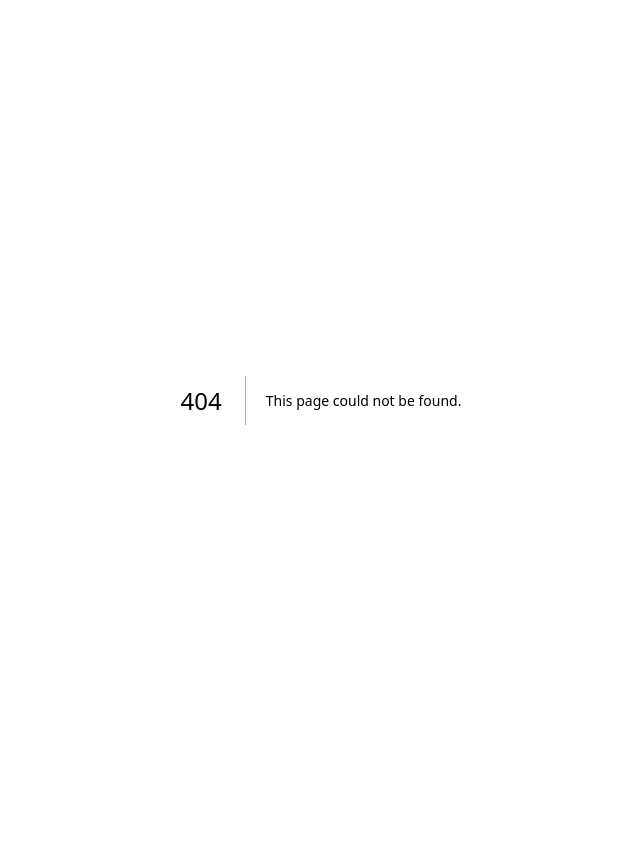
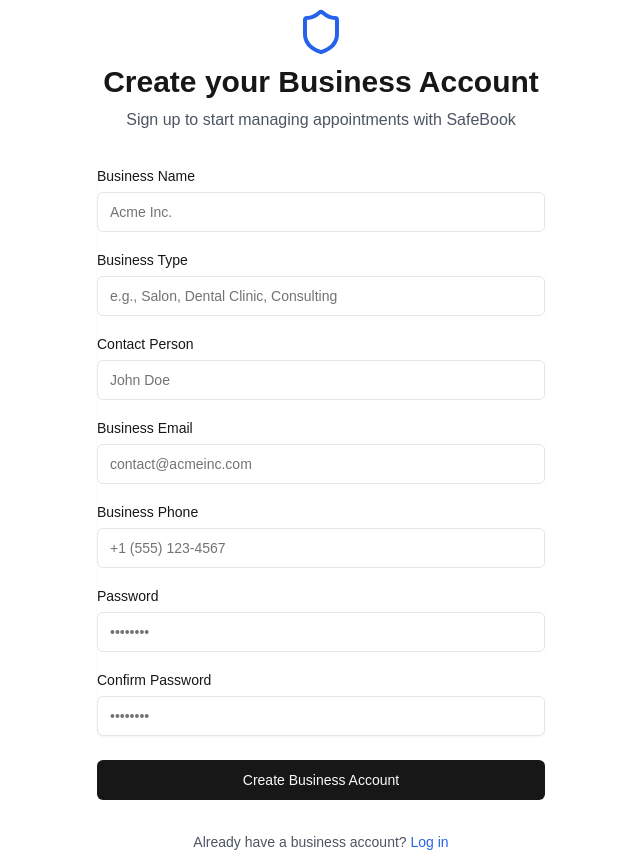
Before and after one commit to aaronaminubandado/SafeBook, a Next.js app: page /business/signup in a window 1280 px wide. Before the commit this address had no page. Shown: the whole page, without its empty margins (319-959 px from the left). Before the commit the page ends 800 px from the top, so only its background shows below. Built offline with nearby package versions, Linux system fonts and the light colour scheme.

Commit message:
feat: signup page

```diff
--- /dev/null
+++ b/app/business/signup/page.tsx
@@ -0,0 +1,125 @@
+import { Metadata } from "next";
+import Link from "next/link";
+import { Button } from "@/components/ui/button";
+import { Input } from "@/components/ui/input";
+import { Label } from "@/components/ui/label";
+import { Shield } from "lucide-react";
+
+export const metadata: Metadata = {
+  title: "Business Sign Up | SafeBook",
+  description: "Create your SafeBook business account to manage appointments",
+};
+
+export default function BusinessSignUp() {
+  return (
+    <div className="container mx-auto flex flex-col items-center justify-center min-h-screen py-2">
+      <div className="w-full max-w-md space-y-8">
+        <div className="flex flex-col items-center space-y-2 text-center">
+          <Shield className="h-12 w-12 text-blue-600" />
+          <h1 className="text-3xl font-bold">Create your Business Account</h1>
+          <p className="text-gray-600 dark:text-gray-400">
+            Sign up to start managing appointments with SafeBook
+          </p>
+        </div>
+        <form className="mt-8 space-y-6" action="#" method="POST">
+          <div className="space-y-4 rounded-md shadow-sm">
+            <div>
+              <Label htmlFor="businessName">Business Name</Label>
+              <Input
+                id="businessName"
+                name="businessName"
+                type="text"
+                required
+                className="mt-1"
+                placeholder="Acme Inc."
+              />
+            </div>
+            <div>
+              <Label htmlFor="businessType">Business Type</Label>
+              <Input
+                id="businessType"
+                name="businessType"
+                type="text"
+                required
+                className="mt-1"
+                placeholder="e.g., Salon, Dental Clinic, Consulting"
+              />
+            </div>
+            <div>
+              <Label htmlFor="contactName">Contact Person</Label>
+              <Input
+                id="contactName"
+                name="contactName"
+                type="text"
+                required
+                className="mt-1"
+                placeholder="John Doe"
+              />
+            </div>
+            <div>
+              <Label htmlFor="email">Business Email</Label>
+              <Input
+                id="email"
+                name="email"
+                type="email"
+                required
+                className="mt-1"
+                placeholder="contact@acmeinc.com"
+              />
+            </div>
+            <div>
+              <Label htmlFor="phone">Business Phone</Label>
+              <Input
+                id="phone"
+                name="phone"
+                type="tel"
+                required
+                className="mt-1"
+                placeholder="+1 (555) 123-4567"
+              />
+            </div>
+            <div>
+              <Label htmlFor="password">Password</Label>
+              <Input
+                id="password"
+                name="password"
+                type="password"
+                required
+                className="mt-1"
+                placeholder="••••••••"
+              />
+            </div>
+            <div>
+              <Label htmlFor="confirmPassword">Confirm Password</Label>
+              <Input
+                id="confirmPassword"
+                name="confirmPassword"
+                type="password"
+                required
+                className="mt-1"
+                placeholder="••••••••"
+              />
+            </div>
+          </div>
+
+          <div>
+            <Button type="submit" className="w-full">
+              Create Business Account
+            </Button>
+          </div>
+        </form>
+        <div className="text-center">
+          <p className="text-sm text-gray-600 dark:text-gray-400">
+            Already have a business account?{" "}
+            <Link
+              href="/business/login"
+              className="font-medium text-blue-600 hover:text-blue-500 dark:text-blue-400 dark:hover:text-blue-300"
+            >
+              Log in
+            </Link>
+          </p>
+        </div>
+      </div>
+    </div>
+  );
+}
```
